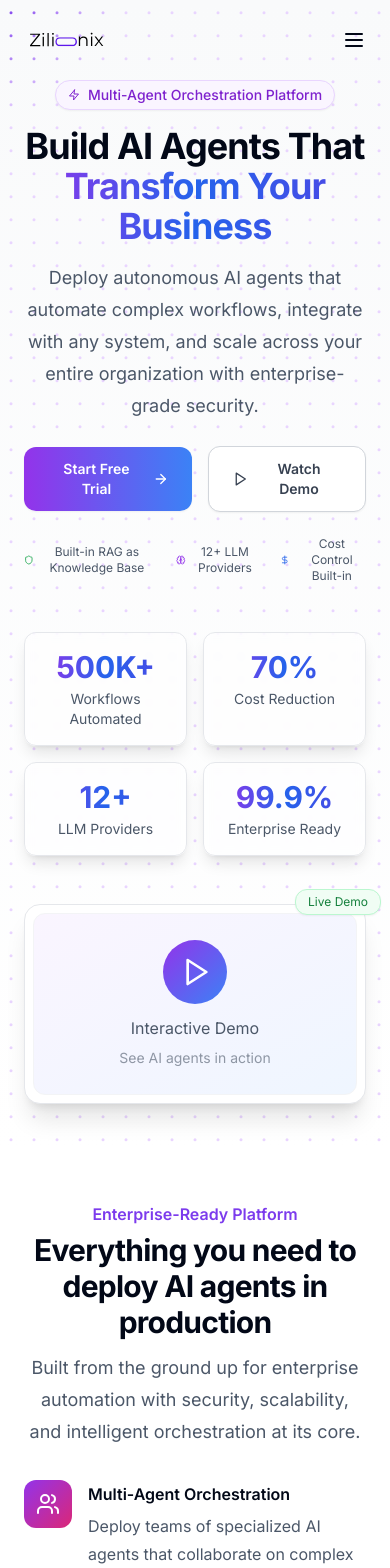
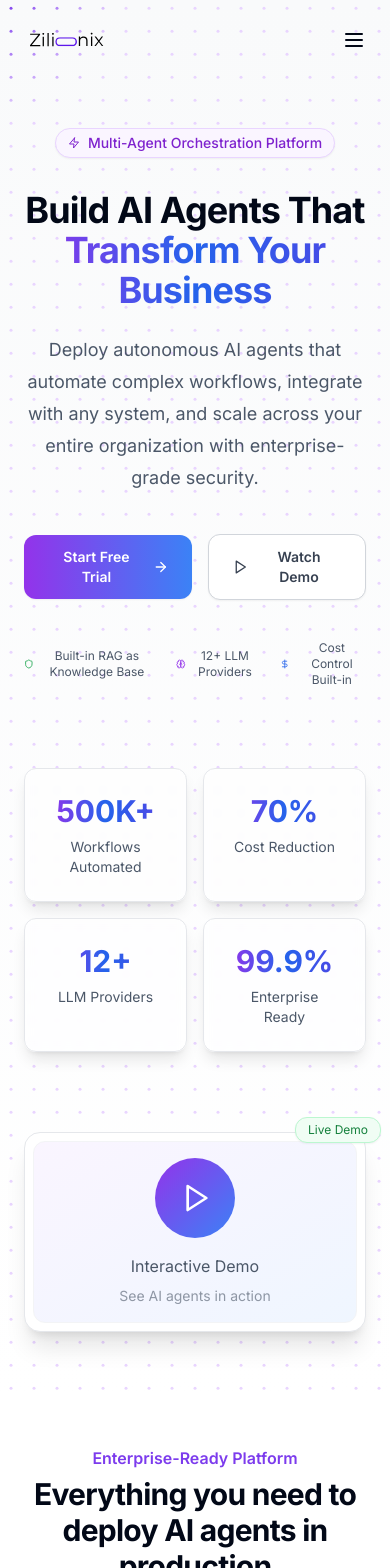
Before and after one commit to zilionix/zillionix-website, a Next.js app: page / in a window 390 px wide. Shown: the top 1568 px of the page. Built offline with nearby package versions, Linux system fonts and the light colour scheme.

Commit message:
fix: redo hero and cta padding changes

```diff
--- a/components/CTA.tsx
+++ b/components/CTA.tsx
@@ -6,7 +6,7 @@ import Link from 'next/link'
 
 export default function CTA() {
   return (
-    <section className="relative py-20 sm:py-24 overflow-hidden">
+    <section className="relative py-24 sm:py-32 overflow-hidden">
       {/* Background gradient */}
       <div className="absolute inset-0 bg-gradient-to-br from-purple-500 via-blue-500 to-indigo-500" />
 
@@ -21,7 +21,7 @@ export default function CTA() {
           transition={{ duration: 0.5 }}
           className="mx-auto max-w-2xl text-center"
         >
-          <div className="mb-6 inline-flex items-center rounded-full border border-white/20 bg-white/10 px-3 py-1 text-sm font-medium text-white backdrop-blur-sm">
+          <div className="mb-8 inline-flex items-center rounded-full border border-white/20 bg-white/10 px-3 py-1 text-sm font-medium text-white backdrop-blur-sm">
             <Sparkles className="mr-2 h-3 w-3" />
             Limited Time: 30% off first 3 months
           </div>
@@ -36,7 +36,7 @@ export default function CTA() {
             Start your free trial today and see results in minutes.
           </p>
 
-          <div className="mt-8 flex items-center justify-center gap-x-6">
+          <div className="mt-10 flex items-center justify-center gap-x-6">
             <Link
               href="/"
               className="group rounded-lg bg-white px-6 py-3 text-sm font-semibold text-gray-900 shadow-sm hover:bg-gray-100 transition-all flex items-center"
@@ -70,7 +70,7 @@ export default function CTA() {
           whileInView={{ opacity: 1, y: 0 }}
           viewport={{ once: true }}
           transition={{ duration: 0.5, delay: 0.2 }}
-          className="mx-auto mt-12 grid max-w-lg grid-cols-1 gap-8 sm:max-w-xl sm:grid-cols-3 sm:gap-6 lg:max-w-4xl"
+          className="mx-auto mt-16 grid max-w-lg grid-cols-1 gap-8 sm:max-w-xl sm:grid-cols-3 sm:gap-6 lg:max-w-4xl"
         >
           <div className="text-center">
             <div className="text-4xl font-bold text-white">500K+</div>
--- a/components/Hero.tsx
+++ b/components/Hero.tsx
@@ -16,7 +16,7 @@ const stats = [
 
 export default function Hero() {
   return (
-    <section className="relative overflow-hidden pt-20 pb-12 lg:pt-24 lg:pb-16 bg-gradient-to-b from-gray-50 to-white">
+    <section className="relative overflow-hidden pt-32 pb-16 lg:pt-40 lg:pb-24 bg-gradient-to-b from-gray-50 to-white">
       {/* Interactive Dot Grid Background */}
       <div className="absolute inset-0" style={{ zIndex: 1 }}>
         <DotGrid
@@ -39,7 +39,7 @@ export default function Hero() {
             initial={{ opacity: 0, y: 20 }}
             animate={{ opacity: 1, y: 0 }}
             transition={{ duration: 0.5 }}
-            className="mb-4 inline-flex items-center rounded-full border border-purple-200 bg-purple-50 px-3 py-1 text-sm font-medium text-purple-700 shadow-sm"
+            className="mb-8 inline-flex items-center rounded-full border border-purple-200 bg-purple-50 px-3 py-1 text-sm font-medium text-purple-700 shadow-sm"
           >
             <Zap className="mr-2 h-3 w-3" />
             Multi-Agent Orchestration Platform
@@ -61,7 +61,7 @@ export default function Hero() {
             initial={{ opacity: 0, y: 20 }}
             animate={{ opacity: 1, y: 0 }}
             transition={{ duration: 0.5, delay: 0.2 }}
-            className="mt-4 text-lg leading-8 text-muted-foreground max-w-2xl mx-auto"
+            className="mt-6 text-lg leading-8 text-muted-foreground max-w-2xl mx-auto"
           >
             Deploy autonomous AI agents that automate complex workflows, integrate with any system,
             and scale across your entire organization with enterprise-grade security.
@@ -72,7 +72,7 @@ export default function Hero() {
             initial={{ opacity: 0, y: 20 }}
             animate={{ opacity: 1, y: 0 }}
             transition={{ duration: 0.5, delay: 0.3 }}
-            className="mt-6 flex items-center justify-center gap-x-4"
+            className="mt-10 flex items-center justify-center gap-x-4"
           >
             <Link
               href="/"
@@ -95,7 +95,7 @@ export default function Hero() {
             initial={{ opacity: 0 }}
             animate={{ opacity: 1 }}
             transition={{ duration: 0.5, delay: 0.4 }}
-            className="mt-6 flex items-center justify-center gap-x-6 text-xs text-muted-foreground"
+            className="mt-10 flex items-center justify-center gap-x-6 text-xs text-muted-foreground"
           >
             <div className="flex items-center gap-x-2">
               <Shield className="h-4 w-4 text-green-600" />
@@ -117,15 +117,15 @@ export default function Hero() {
           initial={{ opacity: 0, y: 40 }}
           animate={{ opacity: 1, y: 0 }}
           transition={{ duration: 0.5, delay: 0.5 }}
-          className="mt-12 grid grid-cols-2 gap-4 sm:grid-cols-4"
+          className="mt-20 grid grid-cols-2 gap-4 sm:grid-cols-4"
         >
           {stats.map((stat, index) => (
             <div
               key={stat.label}
-              className="glass-effect rounded-lg p-4 text-center"
+              className="glass-effect rounded-lg p-6 text-center"
             >
               <div className="text-3xl font-bold gradient-text">{stat.value}</div>
-              <div className="mt-1 text-sm text-muted-foreground">{stat.label}</div>
+              <div className="mt-2 text-sm text-muted-foreground">{stat.label}</div>
             </div>
           ))}
         </motion.div>
@@ -135,12 +135,12 @@ export default function Hero() {
           initial={{ opacity: 0, y: 40 }}
           animate={{ opacity: 1, y: 0 }}
           transition={{ duration: 0.5, delay: 0.6 }}
-          className="mt-12"
+          className="mt-20"
         >
           <div className="relative rounded-2xl border border-gray-200 bg-white shadow-xl p-2">
             <div className="aspect-video rounded-lg bg-gradient-to-br from-purple-50 to-blue-50 flex items-center justify-center border border-gray-100">
               <div className="text-center">
-                <div className="inline-flex items-center justify-center w-16 h-16 rounded-full bg-gradient-to-br from-purple-600 to-blue-500 mb-3">
+                <div className="inline-flex items-center justify-center w-20 h-20 rounded-full bg-gradient-to-br from-purple-600 to-blue-500 mb-4">
                   <Play className="w-8 h-8 text-white ml-1" />
                 </div>
                 <p className="text-muted-foreground">Interactive Demo</p>
```
